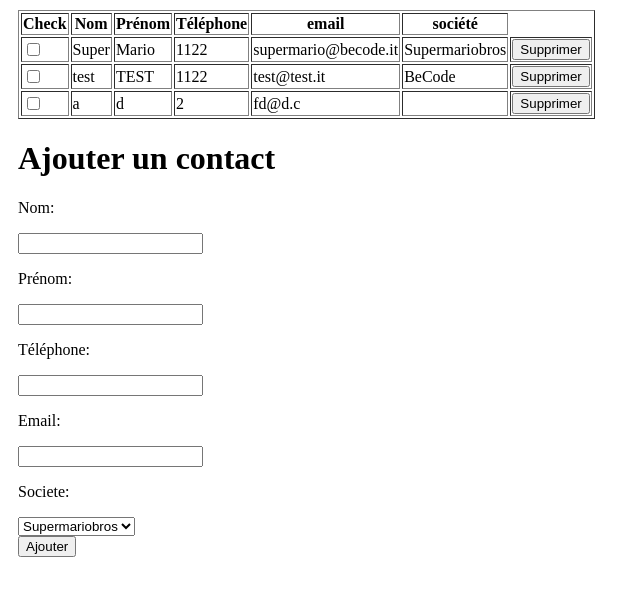
After one commit to MonaMarchetti/COGIPapp, a PHP site: page /view/contacts/contactsAjoutSup.php in a window 1280 px wide. The commit adds this page. Shown: the top 596 px of the page, without its empty margins (0-640 px from the left). Run offline with PHP 8.4, Linux system fonts and the light colour scheme; data comes from the database, SQL or seed files in the repository.

Commit message:
ajout details

```diff
--- /dev/null
+++ b/view/contacts/contactsAjoutSup.php
@@ -0,0 +1,107 @@
+<?php
+try
+{
+	// On se connecte à MySQL
+	$bdd= new PDO('mysql:host=localhost;dbname=COGIP;charset=utf8', 'root');
+}
+
+catch(Exception $e)
+{
+	// En cas d'erreur, on affiche un message et on arrête tout
+        die('Erreur : '.$e->getMessage());
+}
+
+$resultat = $bdd->query('SELECT * FROM personne
+    LEFT JOIN societe
+    ON personne.idsociete = societe.idsociete
+		');
+
+$list = $bdd->query('SELECT * FROM societe');
+
+if(isset($_POST['submit'])){
+  $nom = $_POST['nom'];
+  $prenom = $_POST['prenom'];
+  $tel = $_POST['tel'];
+  $email = $_POST['email'];
+  $idsociete = $_POST['societe'];
+
+  $rq = $bdd -> prepare("INSERT INTO personne (  nom, prenom, email,  tel, idsociete)
+        VALUES ( :nom, :prenom, :email, :tel, :idsociete )");
+    $rq ->execute(array(
+      'nom' => $nom,
+      'prenom' => $prenom,
+      'email' => $email,
+      'tel' => $tel,
+      'idsociete' => $idsociete
+    )) ;
+    header('location:contactsAjoutSup.php'); //permet de rafraichir la page en y renvoyant automatiquement
+}
+
+if(isset($_POST['supPers'])){
+  $sc = $_POST['select'];
+  foreach($sc as $suppr)
+  {
+    $rq = $bdd -> prepare("DELETE FROM personne WHERE idpersonne = ?");
+    $rq->execute(array(
+      $suppr
+    ));
+  }
+  header('location:contactsAjoutSup.php');
+}
+
+?>
+
+
+<!DOCTYPE HTML>
+  <html>
+    <body>
+      <form style="margin:10px" method="post" enctype = "multipart/form-data" action="">
+        <table border='1'>
+        	<tr>
+            <th>Check</th>
+            <th>Nom</th>
+            <th>Prénom</th>
+            <th>Téléphone</th>
+            <th>email</th>
+            <th>société</th>
+          </tr>
+
+        	<?php
+        	while ($donnees = $resultat->fetch())
+        	{ ?>
+          	<tr>
+              <td><input type="checkbox" name="select[]" value="<?= $donnees['idpersonne']?>" /></td>
+              <td><?= $donnees['nom']?></td>
+          		<td><?= $donnees['prenom']?></td>
+          		<td><?= $donnees['tel']?></td>
+          		<td><?= $donnees['email']?></td>
+          		<td><?= $donnees['nomsociete']?></td>
+            	<td><input type="submit" name="supPers" value="Supprimer" /></td>
+            </tr>
+          <?php } ?>
+        </table>
+
+        <h1>Ajouter un contact</h1>
+        <p>Nom:</p>
+        <input type="text" name="nom"><br>
+        <p>Prénom:</p>
+        <input type="text" name="prenom"><br>
+        <p>Téléphone:</p>
+        <input type="tel" name="tel"><br>
+        <p>Email:</p>
+        <input type="email" name="email"><br>
+        <p>Societe:</p>
+        <select name="societe">
+          <?php
+          foreach ($list as $value) {
+          ?>
+            <option value="<?= $value['idsociete']?>"><?= $value['nomsociete']?></option>
+          <?php
+          }
+          ?>
+        </select><br>
+        <button type="submit" name="submit" value="insert">Ajouter</button>
+        </form>
+
+      </body>
+      </html>
```
Also changed, not shown: view/contacts/contactsAjout.php (renamed from view/contacts.php, +1 -16 lines), view/contacts/contactsDetails.php (added, +33 -0 lines), view/contacts/contactsListe.php (added, +47 -0 lines).
